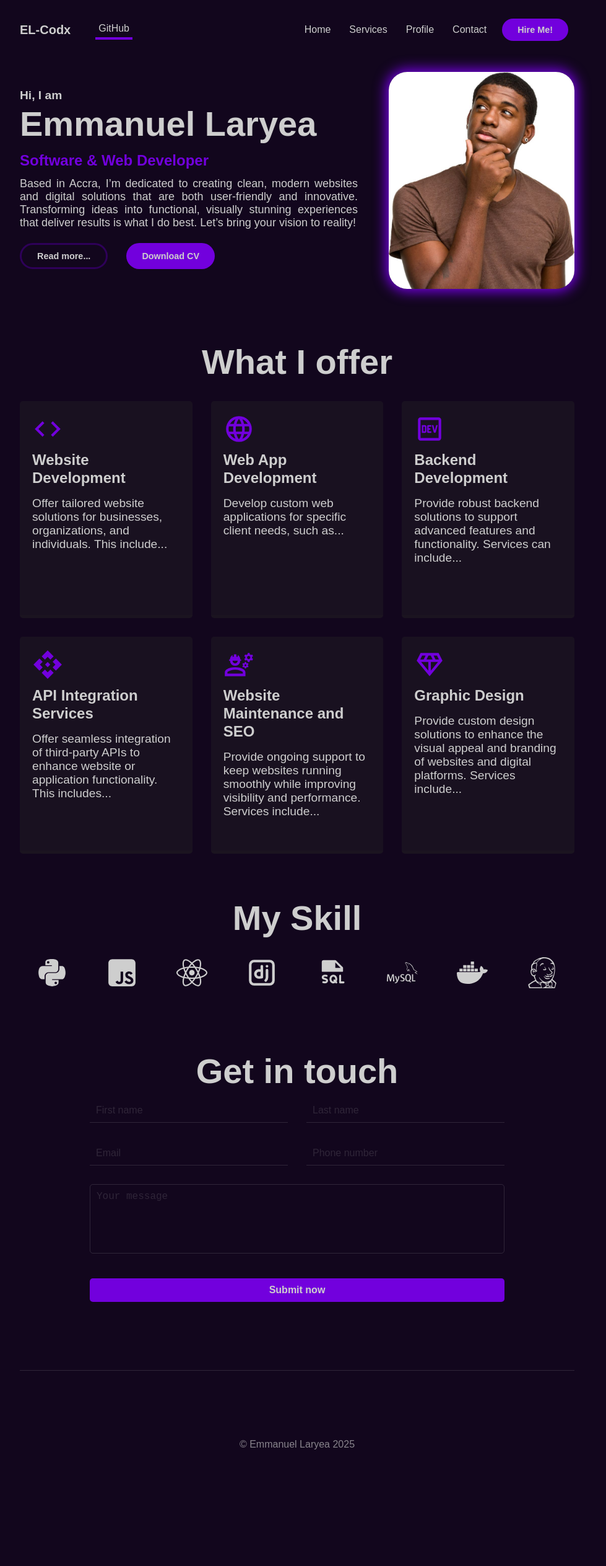
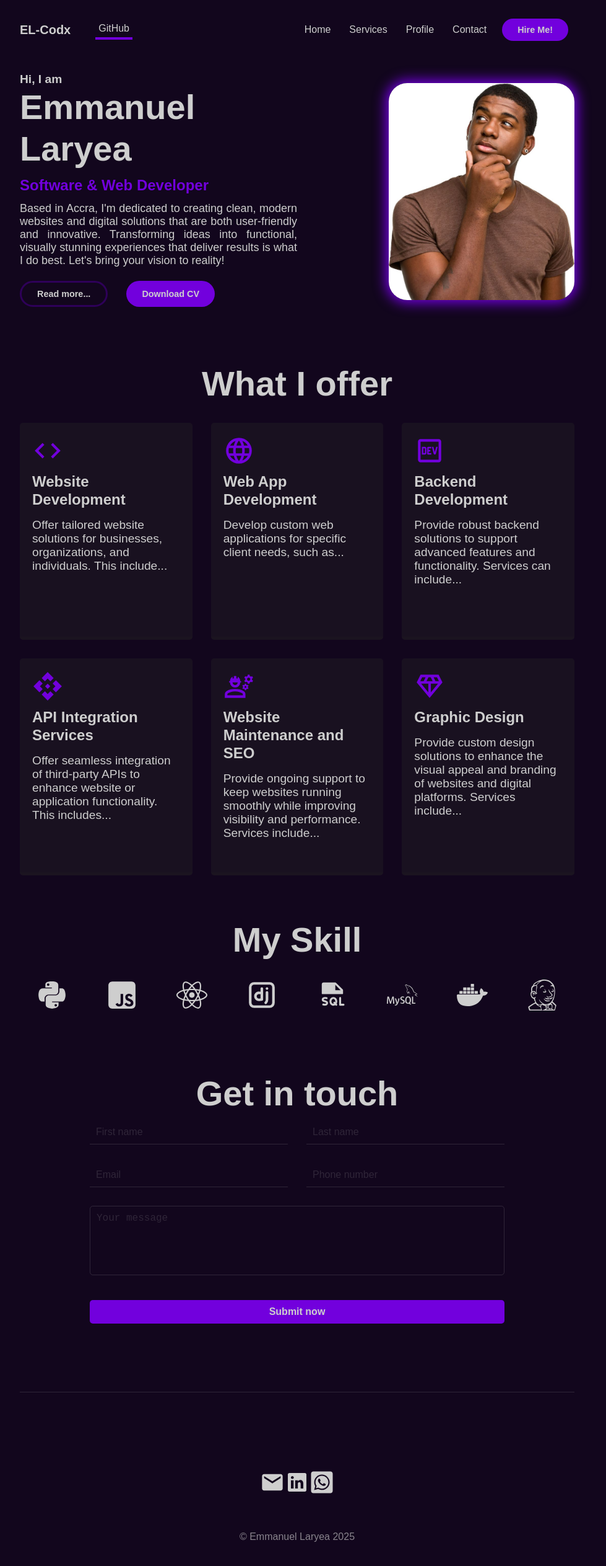
Before and after one commit to EL-Codx/el-folio, a React (Vite) app: page / in a window 1280 px wide. Shown: the top 2526 px of the page at 62% size, without its empty margins (160-1139 px from the left). Before the commit the page ends 2489 px from the top, so only its background shows below. Built offline with nearby package versions, Linux system fonts and the light colour scheme.

Commit message:
contact links and github links added

```diff
--- a/src/App.jsx
+++ b/src/App.jsx
@@ -4,6 +4,7 @@ import { Headliner } from "./screens/headfiling"
 import { Details } from "./screens/details"
 import { Skills } from "./screens/skills"
 import { Contactform } from "./screens/form"
+import { Media } from "./screens/medias"
 
 function App() {
 
@@ -20,6 +21,7 @@ function App() {
           <Contactform />
         </div>
         <footer>
+          <Media />
           <p>© Emmanuel Laryea 2025</p>
         </footer>
       </div>
--- a/src/assets/css/App.css
+++ b/src/assets/css/App.css
@@ -13,7 +13,6 @@
 
 
 /* card */
-
 .card-container {
   background-color: var(--secondary-transpo-color);
   border: solid var(--secondary-transpo-color) 5px;
@@ -210,6 +209,7 @@ footer {
 }
 footer p {
   color: var(--footer-color);
+  margin-top: 50px;
   margin-bottom: 150px;
 }
 
@@ -275,31 +275,3 @@ footer p {
   }
 
 }
-
-
-
-
-
-
-
-
-
-
-
-
-
-
-
-/* svg icon rotation */
-/* .rotate-svg {
-  animation: blink 0.3s step-start infinite;
-} */
-
-/* @keyframes blink {
-  0%, 50% {
-      opacity: 1;
-  }
-  51%, 100% {
-      opacity: 0;
-  }
-} */
--- a/src/assets/css/header.css
+++ b/src/assets/css/header.css
@@ -38,7 +38,7 @@
 /* headline */
 .liner-container {
     display: flex;
-    justify-content: space-evenly;
+    justify-content: space-between;
     align-items: center;
     gap: 50px;
 }
@@ -47,14 +47,13 @@
     z-index: 1;
 }
 
+.left-liner {
+    width: 50%;
+}
+
 .intro {
     font-size: 1.2rem;
 }
-
-/* .imagery {
-    flex: 1;
-    width: 50%;
-} */
 
 .imagery img {
     height: 350px;
--- a/src/global/topnav.jsx
+++ b/src/global/topnav.jsx
@@ -13,7 +13,7 @@ export const Topnav = () => {
         <nav className="nav-bar">
             <div className="left-hold">
                 <h3>EL-Codx</h3>
-                <a href="#" className="hub">GitHub</a>
+                <a href="https://github.com/EL-Codx?tab=repositories" target="_blank" className="hub">GitHub</a>
             </div>
             <div className="right-hold">
                 <div className={isOpen ? "bar active" : "bar"}>
--- a/src/index.css
+++ b/src/index.css
@@ -73,6 +73,8 @@ h1 {
 
   .about {
     text-align: justify;
+    /* width: 600px; */
+    /* margin-right: 100px; */
   }
 
 
--- a/src/screens/headfiling.jsx
+++ b/src/screens/headfiling.jsx
@@ -1,9 +1,6 @@
 import React from "react";
 import '../assets/css/header.css'
 import me from '../assets/images/personal_pictures/image.png'
-import { MdEmail } from "react-icons/md";
-import { IoLogoLinkedin } from "react-icons/io";
-import { FaWhatsappSquare } from "react-icons/fa";
 
 export const Headliner = () => {
     return (
@@ -11,7 +8,7 @@ export const Headliner = () => {
             <div className="left-liner">
                 <h1 className="marginary"><span className="intro">Hi, I am</span> <span>Emmanuel Laryea</span></h1>
                 <h2 className="marginary"><span>Software & </span><span>Web Developer</span></h2>
-                <p className="marginary about">Based in Accra, I’m dedicated to creating clean, modern websites and digital solutions that are both user-friendly and innovative. Transforming ideas into functional, visually stunning experiences that deliver results is what I do best. Let’s bring your vision to reality!</p>
+                <p className="marginary about">Based in Accra, I'm dedicated to creating clean, modern websites and digital solutions that are both user-friendly and innovative. Transforming ideas into functional, visually stunning experiences that deliver results is what I do best. Let's bring your vision to reality!</p>
                 <div className="details-btn">
                     <button className="btn-more">
                         Read more...
--- a/src/screens/medias.jsx
+++ b/src/screens/medias.jsx
@@ -1,11 +1,11 @@
-import { Fbsvg } from "../global/fb_svg"
-import { Linkedinsvg } from "../global/linkedin_svg"
-import { Whatsappsvg } from "../global/whatapp_svg"
+import { MdEmail } from "react-icons/md"
+import { IoLogoLinkedin } from "react-icons/io"
+import { FaWhatsappSquare } from "react-icons/fa"
 
 export const Media = () => {
     return (
         <div className="socials">
-            <a href="mailto:laryeaaristotle@gmail.com">
+            <a href="mailto:niilaryea25emma@outlook.com">
                 <MdEmail />
             </a>
 
@@ -13,7 +13,7 @@ export const Media = () => {
                 <IoLogoLinkedin />
             </a>
 
-            <a href="#" target="_blank">
+            <a href="https://wa.link/0k42pt" target="_blank">
                 <FaWhatsappSquare />
             </a>
         </div>
```
Also changed, not shown: src/screens/highligt.jsx (deleted, +0 -10 lines).
